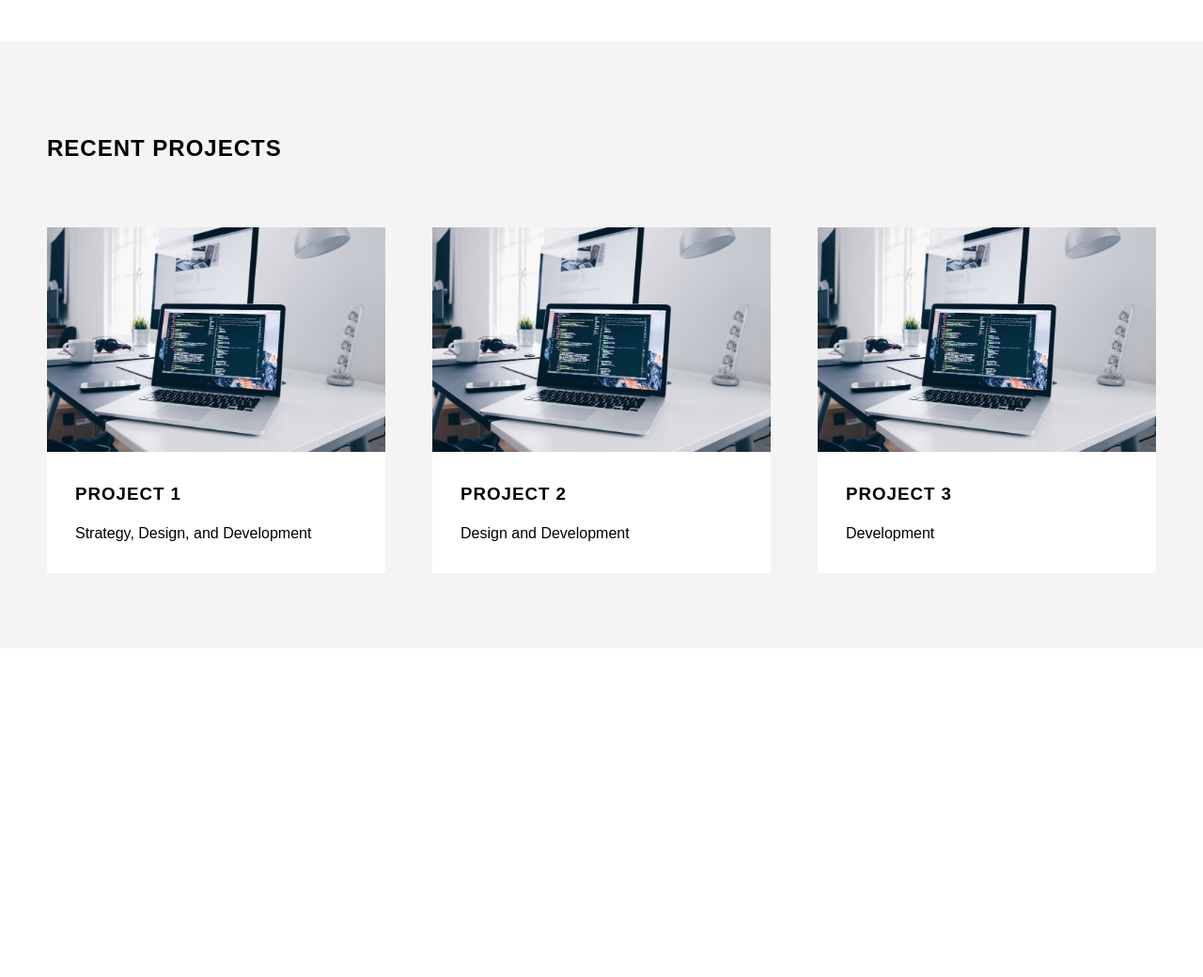
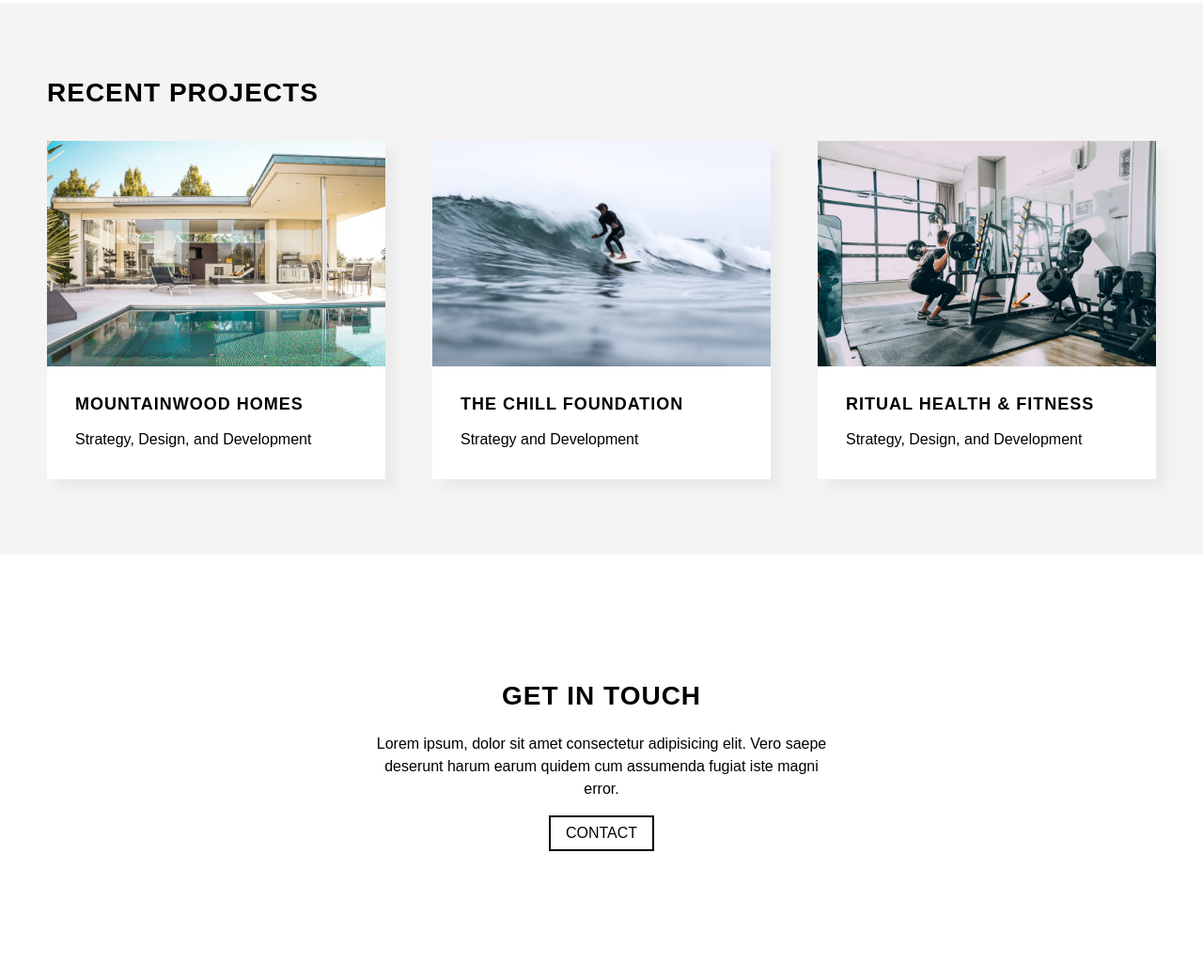
Before and after one commit to kjc33/practice-site, a plain HTML site: page index.html in a window 1280 px wide. Shown: the part 1090-2130 px from the top of the page at 94% size. Before the commit the page ends 1780 px from the top, so only its background shows below. Drawn offline with Linux system fonts and the light colour scheme.

```diff
--- a/index.html
+++ b/index.html
@@ -27,9 +27,9 @@
                 <a href="./work.html">Work</a>
                 <div class="dropdown-content">
                   <ul class="submenu-dropdown">
-                    <li><a class="drop-down-content-item" href="#">Project 1</a></li>
-                    <li><a class="drop-down-content-item" href="#">Project 2</a></li>
-                    <li><a class="drop-down-content-item" href="#">Project 3</a></li>
+                    <li><a class="drop-down-content-item" href="#">Mountainwood Homes</a></li>
+                    <li><a class="drop-down-content-item" href="#">The Chill Foundation</a></li>
+                    <li><a class="drop-down-content-item" href="#">Ritual Health & Fitness</a></li>
                   </ul>
                 </div>
               </li>
@@ -55,13 +55,12 @@
     <section class="block">
       <div class="block-inner">
         <div class="row">
-          <div class="columns col-1 flex-direction-column">
-            <h2 class="no-top-margin">About</h2>
+          <div class="columns col-1 flex-direction-column max-width">
+            <h2>About</h2>
 
             <p class="no-top-margin">
               Lorem ipsum dolor sit amet consectetur adipiscing elit commodo accumsan magnis quam, tincidunt ligula tempor lacus tempus dapibus lacinia cras vehicula pharetra. Platea ac integer luctus condimentum natoque ante molestie ullamcorper, posuere interdum nascetur proin at potenti eros
-              sociosqu parturient, laoreet vulputate nam egestas faucibus sodales vel. Eu habitant tristique eros pretium scelerisque convallis nisi, quisque montes curabitur venenatis nisl lacus congue, condimentum mus ridiculus fringilla inceptos conubia. Non orci congue duis venenatis porta
-              fringilla lobortis suscipit nascetur, taciti lectus luctus nostra nam arcu class torquent tortor dictumst, bibendum lacinia lacus magna vulputate euismod ad ultricies
+              sociosqu parturient, laoreet vulputate nam egestas faucibus sodales vel. Eu habitant tristique eros pretium scelerisque convallis nisi, quisque montes curabitur venenatis nisl lacus congue, condimentum.
             </p>
 
             <p class="no-bottom-margin">
@@ -72,41 +71,60 @@
         </div>
       </div>
     </section>
+    <main>
       <section class="block grey-bg">
         <div class="block-inner">
           <div class="row">
-          <div class="columns col-3 flex-direction-row">
-            <h2 class="full-width">Recent Projects</h2>
-            <div class="card">
-              <div class="image">
-                <img src="./images/laptop-code.jpg" alt="Laptop with Text Editor and Code" />
+            <div class="columns col-3 flex-direction-row max-width">
+              <h2 class="full-width extra-bottom-margin">Recent Projects</h2>
+              <article class="card" id="card-1">
+                <div class="image"></div>
+                <div class="container">
+                  <a href="#">
+                    <h3 class="card-heading">Mountainwood Homes</h3>
+                  </a>
+                  <p class="no-bottom-margin no-top-margin">Strategy, Design, and Development</p>
                 </div>
+              </article>
+              <article class="card" id="card-2">
+                <div class="image"></div>
                 <div class="container">
-                <h3 class="no-top-margin">Project 1</h3>
-                <p class="no-bottom-margin">Strategy, Design, and Development</p>
+                  <a href="#">
+                    <h3 class="card-heading">The Chill Foundation</h3>
+                  </a>
+                  <p class="no-bottom-margin no-top-margin">Strategy and Development</p>
                 </div>
+              </article>
+              <article class="card" id="card-3">
+                <div class="image"></div>
+                <div class="container">
+                  <a href="#">
+                    <h3 class="card-heading">Ritual Health & Fitness</h3>
+                  </a>
+                  <p class="no-bottom-margin no-top-margin">Strategy, Design, and Development</p>
                 </div>
-            <div class="card">
-              <div class="image">
-                <img src="./images/laptop-code.jpg" alt="Laptop with Text Editor and Code" />
-              </div>
-              <div class="container">
-                <h3 class="no-top-margin">Project 2</h3>
-                <p class="no-bottom-margin">Design and Development</p>
-              </div>
-            </div>
-            <div class="card">
-              <div class="image">
-                <img src="./images/laptop-code.jpg" alt="Laptop with Text Editor and Code" />
-              </div>
-              <div class="container">
-                <h3 class="no-top-margin">Project 3</h3>
-                <p class="no-bottom-margin">Development</p>
-              </div>
-            </div>
+              </article>
             </div>
           </div>
         </div>
       </section>
+    </main>
+    <section class="block cta-block">
+      <div class="block-inner">
+        <div class="row">
+          <div class="columns col-1 flex-direction-column">
+            <h2 class="no-top-margin">Get in Touch</h2>
+
+            <p class="no-top-margin">
+              Lorem ipsum, dolor sit amet consectetur adipisicing elit. Vero saepe deserunt harum earum quidem cum assumenda fugiat iste magni error.
+            </p>
+            <a class="cta-btn" href="./contact.html">
+              <div class="btn-text">Contact</div>
+            </a>
+          </div>
+        </div>
+      </div>
+
+    </section>
   </body>
 </html>
--- a/stylesheet.css
+++ b/stylesheet.css
@@ -87,6 +87,7 @@ header {
 
 .dropdown-content a {
   font-size: 1rem;
+  line-height: 1.4;
   padding: 12px 16px;
   text-decoration: none;
   display: block;
@@ -112,17 +113,28 @@ header {
 
 /* Navigation CTA Button */
 
-.nav-item.btn a {
+.nav-item.btn a,
+.cta-btn {
   background-color: #ffffff;
   padding: 8px 16px;
   border: 2px solid #000000;
 }
 
 .nav-item.btn a:hover,
-.nav-item.btn:hover a {
+.nav-item.btn:hover a,
+.cta-btn:hover {
   color: #ffffff;
   background-color: #000000;
   cursor: pointer;
+}
+
+.cta-btn .btn-text {
+  color: #000000;
+  text-transform: uppercase;
+}
+
+.cta-btn:hover .btn-text {
+  color: #ffffff;
 }
 
 /* Navigation Spacing */
@@ -182,10 +194,19 @@ h5,
 h6 {
   text-transform: uppercase;
   letter-spacing: 1px;
+  margin-top: 0;
+}
+
+h2 {
+  font-size: 1.75rem;
 }
 
 p {
   line-height: 1.5;
+}
+
+a {
+  text-decoration: none;
 }
 
 .no-top-margin {
@@ -195,6 +216,12 @@ p {
 .no-bottom-margin {
   margin-bottom: 0;
 }
+
+.extra-bottom-margin {
+  margin-bottom: 35px;
+}
+
+/*Blocks*/
 
 .block {
   padding: 80px 50px 80px 50px;
@@ -225,12 +252,14 @@ p {
   justify-content: center;
   align-items: flex-start;
   flex-wrap: wrap;
-  gap: 50px;
+  column-gap: 50px;
 }
 
 .full-width {
   width: 100%;
 }
+
+/*Hero*/
 
 .hero {
   height: 500px;
@@ -271,20 +300,75 @@ p {
   background-color: #f4f4f4;
 }
 
+/*Project Cards*/
+
 .card {
   width: 30%;
   overflow: hidden;
   background-color: #ffffff;
   flex-grow: 1;
+  box-shadow: 10px 10px 10px #eaeaea;
 }
 
 .card .container {
+  display: flex;
+  flex-direction: column;
+  justify-content: center;
+  align-items: flex-start;
   padding: 30px 30px;
 }
 
-.card img {
+.card .image {
+  position: relative;
+  background-size: cover;
+  background-position: center center;
+  background-repeat: no-repeat;
   width: 100%;
-  max-height: 35vh;
+  height: 30vh;
+  z-index: 20;
+}
+
+#card-1 .image {
+  background-image: url("./images/custom-home.jpg");
+}
+
+#card-2 .image {
+  background-image: url("./images/surfing.jpg");
+}
+
+#card-3 .image {
+  background-image: url("./images/working-out.jpg");
+}
+
+.card-heading {
+  font-size: 1.125rem;
+  font-weight: 600;
+  text-decoration: none;
+  color: #000000;
+  border-bottom: 2px solid transparent;
+  padding-bottom: 3px;
+  margin-bottom: 10px;
+}
+
+.card-heading:hover {
+  border-bottom: 2px solid #000000;
+}
+
+.cta-block {
+  display: flex;
+  flex-direction: column;
+  justify-content: center;
+  height: 450px;
+}
+
+.cta-block .block-inner .row .columns {
+  width: 100%;
+  max-width: 500px;
+  text-align: center;
+}
+
+.cta-block .block-inner .row .columns.col-1.flex-direction-column {
+  align-items: center;
 }
 
 /*
@@ -295,17 +379,25 @@ Footer Styles
 Media Queries
 */
 
+@media screen and (max-width:500px) {
+  .cta-block {
+    height: auto;
+  }
+}
+
 @media screen and (max-width: 767px) {
   header,
   .hero {
     padding: 0 30px 0 30px;
   }
-
   .block {
     padding: 50px 30px 50px 30px;
   }
   .card:not(:last-child) {
     margin-bottom: 30px;
+  }
+  .block .block-inner .row .max-width {
+    max-width: 600px;
   }
 }
 
@@ -331,18 +423,17 @@ Media Queries
 }
 
 @media screen and (max-width: 1200px) {
+  .nav-item {
+    padding: 43px 0;
+  }
   .nav-item a {
     font-size: 1rem;
   }
   .columns.col-3.flex-direction-row {
-    max-width: 800px;
     gap: 0;
   }
   .card {
     width: 100%;
-  }
-  .card img {
-    max-height: initial;
   }
 }
 
@@ -360,6 +451,9 @@ Media Queries
   .card .container {
     width: 50%;
   }
+  .columns.col-3.flex-direction-row {
+    max-width: 800px;
+  }
 }
 
 @media screen and (min-width: 1201px) {
```
Also changed, not shown: images/custom-home.jpg (added), images/surfing.jpg (added), images/working-out.jpg (added), 1 other file. Lines whose indentation alone changed are shown as unchanged.
